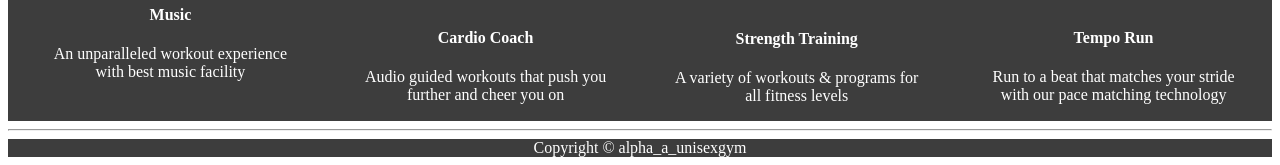
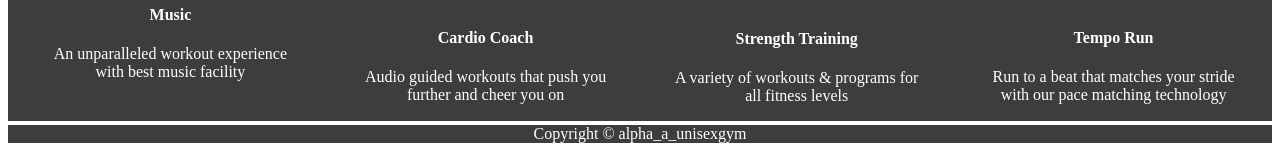
Before and after one commit to AbhiSingh58/Gym-layout, a plain HTML site: page index.html in a window 1280 px wide. Shown: the part 760-925 px from the top of the page. Drawn offline with Linux system fonts and the light colour scheme.

Commit message:
Update stylesheet.css

```diff
--- a/stylesheet.css
+++ b/stylesheet.css
@@ -221,7 +221,7 @@
             color: white;
             background-color: rgb(61, 61, 61);
             text-align: center;
-            margin: 0.1rem 0rem 0rem 0rem;
+            margin: -0.9rem 0rem 0rem 0rem;
             /* border: 1PX solid white; */
         }
     </style>
```
